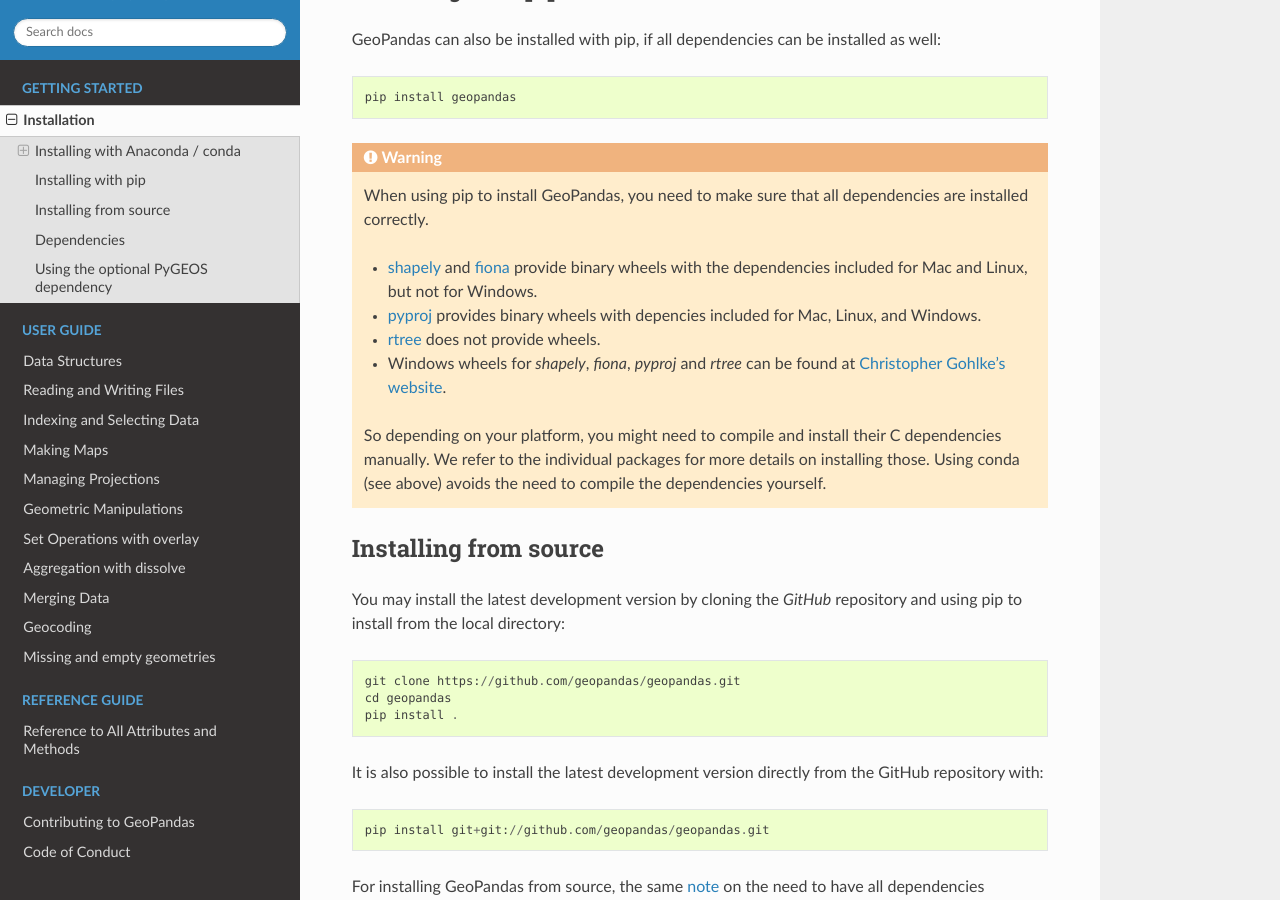
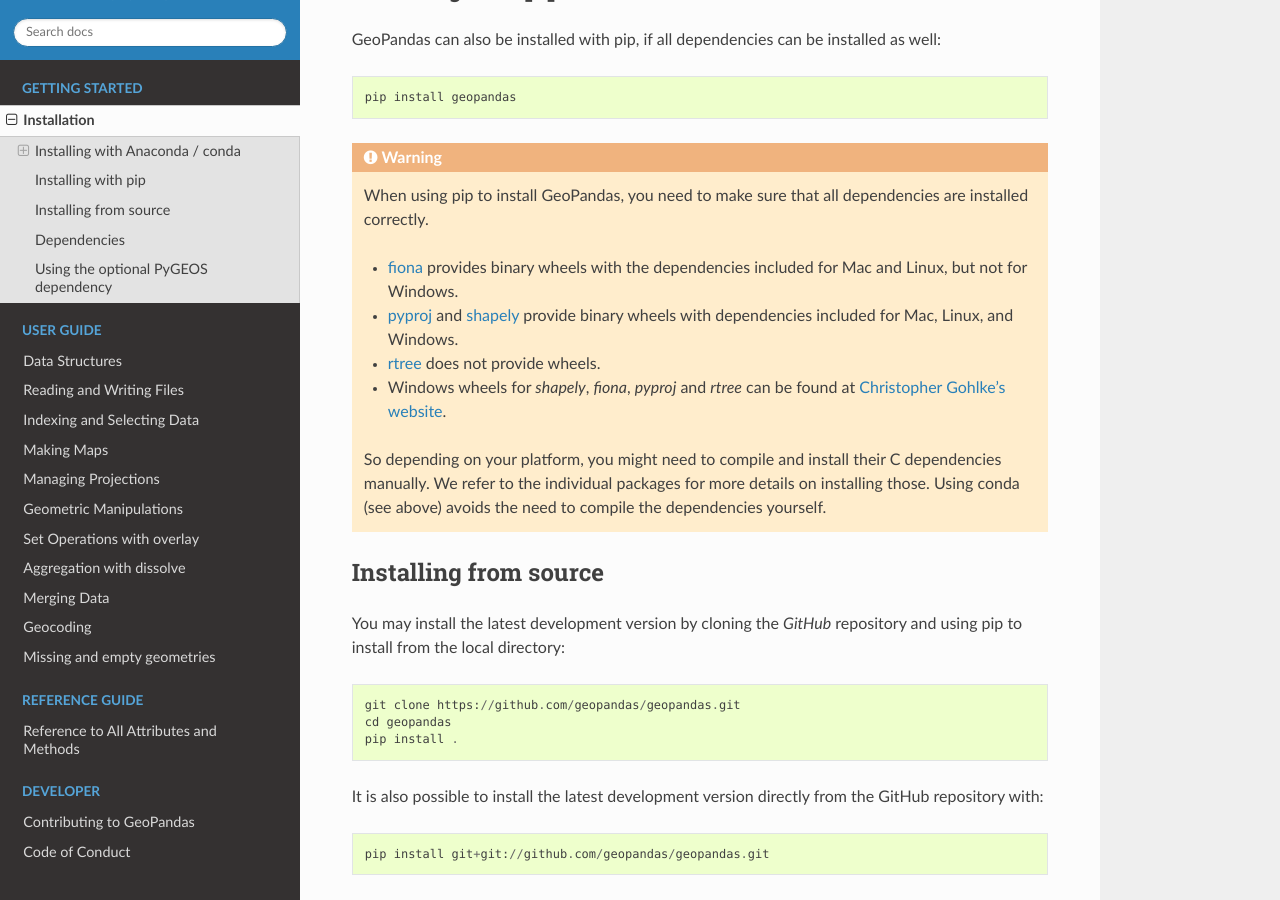
Before and after one commit to geopandas/geopandas, a Sphinx documentation site: the page built from doc/source/install.rst, in a window 1280 px wide and 900 px high, scrolled down 1553 px. Built offline with Sphinx 7.4.7 and the Read the Docs theme 2.0.0, drawn with Linux system fonts in a browser that asks for light colours; pages that are not in the unit, such as notebooks, are missing from menus.

Commit message:
DOC: corrections / updates [ci skip]
* Binary wheels for shapely have been available since version 1.7.0
* Correction to sjoin default for op

```diff
--- a/doc/source/install.rst
+++ b/doc/source/install.rst
@@ -92,9 +92,9 @@
     When using pip to install GeoPandas, you need to make sure that all dependencies are
     installed correctly.
 
-    - `shapely`_ and `fiona`_ provide binary wheels with the
-      dependencies included for Mac and Linux, but not for Windows.
-    - `pyproj`_ provides binary wheels with depencies included
+    - `fiona`_ provides binary wheels with the dependencies included for Mac and Linux,
+      but not for Windows.
+    - `pyproj`_ and `shapely`_ provide binary wheels with dependencies included
       for Mac, Linux, and Windows.
     - `rtree`_ does not provide wheels.
     - Windows wheels for `shapely`, `fiona`, `pyproj` and `rtree`
```
Also changed, not shown: 1 other file.
